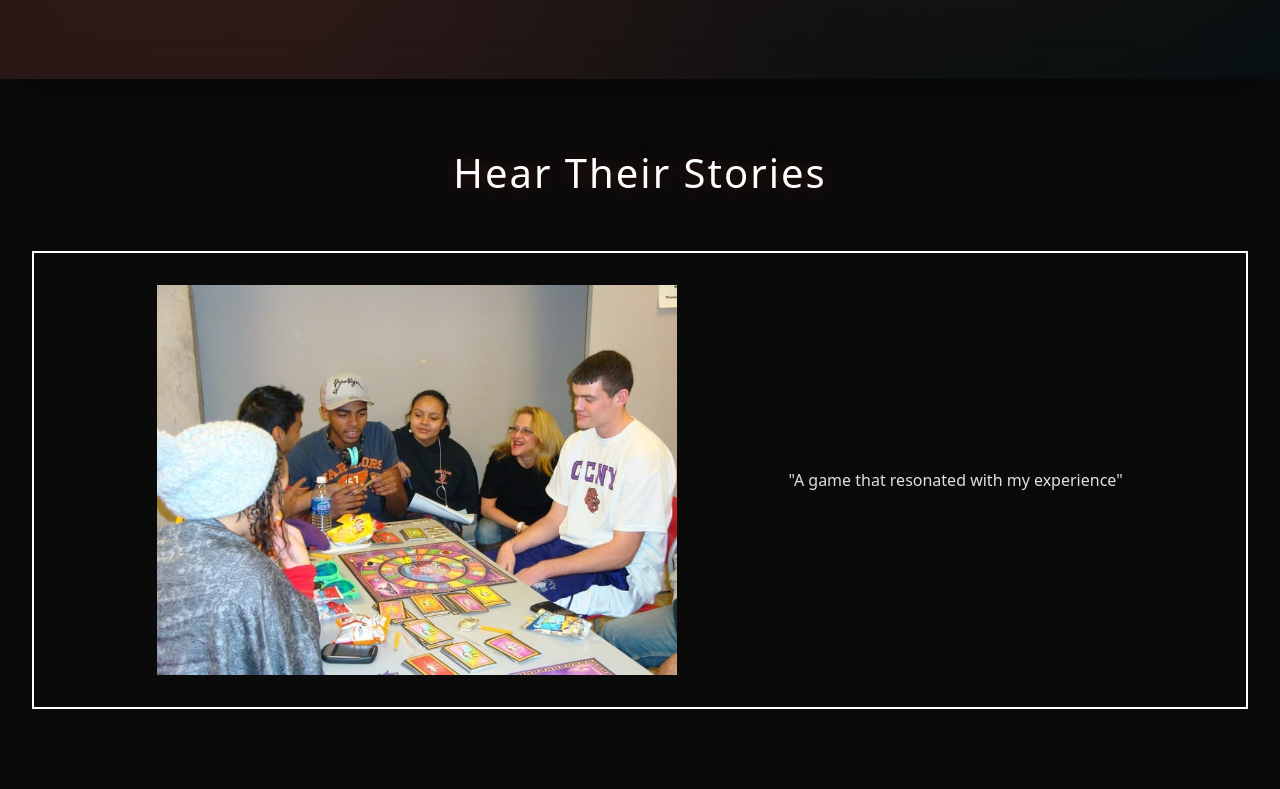
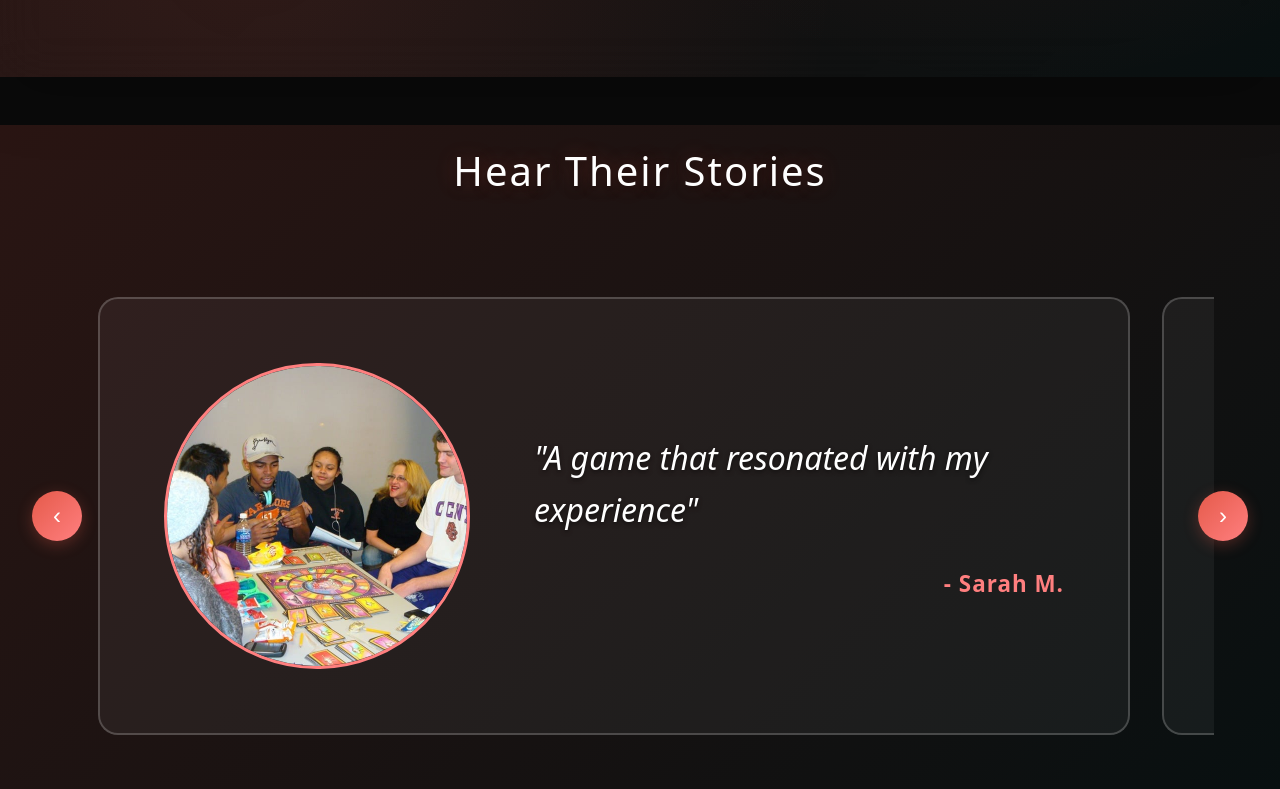
Before and after one commit to wahabahmed25/trance4mation-temp, a React (Vite) app: page / in a window 1280 px wide. Shown: the part 1451-2240 px from the top of the page. Built offline with nearby package versions, Linux system fonts and the light colour scheme.

Commit message:
added scrollable testimonials

```diff
--- a/src/pages/Home.css
+++ b/src/pages/Home.css
@@ -107,7 +107,7 @@
   backdrop-filter: blur(25px);
   display: flex;
   flex-direction: column;
-  border-top: 2px solid var(--coral-alpha-30);
+  border-top: none;
   box-shadow: 0 20px 60px var(--black-alpha-20), inset 0 1px 0 var(--white-alpha-90);
   position: relative;
   overflow: hidden;
@@ -232,22 +232,86 @@ h2 {
   display: flex;
   flex-direction: column;
   gap: 3rem;
+  background: var(--gradient-section);
+  position: relative;
+  overflow: hidden;
+}
+
+.testimonials-carousel-wrapper {
+  position: relative;
+  display: flex;
+  align-items: center;
+  margin-top: 2rem;
+  margin-bottom: 2rem;
 }
 
 .testimonials-container {
   display: flex;
-  align-items: center;
-  gap: 20px;
-  justify-content: space-evenly;
-  border: 2px solid white;
-  padding: 2rem;
-
+  gap: 2rem;
+  overflow-x: auto;
+  overflow-y: hidden;
+  scroll-behavior: smooth;
+  scroll-snap-type: x mandatory;
+  padding: 1rem 2rem;
+  margin-left: -2rem;
+  margin-right: -2rem;
+  flex: 1;
 }
 
-.testimonal-img {
-  width: 520px;
-  height: auto;
+/* Hide scrollbar for testimonials */
+.testimonials-container::-webkit-scrollbar {
+  display: none;
+}
 
+.testimonials-container {
+  scrollbar-width: none;
+}
+
+.testimonial-card {
+  min-width: 900px;
+  max-width: 1000px;
+  display: flex;
+  align-items: center;
+  gap: 4rem;
+  background: rgba(255, 255, 255, 0.05);
+  border: 2px solid rgba(255, 255, 255, 0.2);
+  border-radius: 20px;
+  padding: 4rem;
+  scroll-snap-align: center;
+  margin: 0 auto;
+}
+
+.testimonial-img {
+  width: 300px;
+  height: 300px;
+  object-fit: cover;
+  border-radius: 50%;
+  flex-shrink: 0;
+  border: 3px solid var(--golden-glow);
+}
+
+.testimonial-quote {
+  display: flex;
+  flex-direction: column;
+  gap: 2rem;
+  flex: 1;
+}
+
+.testimonial-quote p {
+  font-size: 2rem;
+  color: var(--text-white);
+  font-style: italic;
+  line-height: 1.6;
+  margin: 0;
+  text-shadow: 0 2px 4px var(--black-alpha-50);
+}
+
+.testimonial-author {
+  font-size: 1.4rem;
+  color: var(--golden-glow);
+  font-weight: 600;
+  text-align: right;
+  letter-spacing: 1px;
 }
 
 /* ==========================================
--- a/src/pages/Home.tsx
+++ b/src/pages/Home.tsx
@@ -20,6 +20,46 @@ function Home() {
         // If the carousel div exists, scroll it to the right
         if (carouselRef.current) {
             carouselRef.current.scrollBy({ left: 320, behavior: 'smooth' }); // card width + gap
+        }
+    };
+
+    const testimonials = [
+        {
+            quote: "A game that resonated with my experience",
+            author: "Sarah M.",
+            image: "/src/assets/ex_testimonal.png"
+        },
+        {
+            quote: "This platform helped me understand I wasn't alone in my struggles",
+            author: "Alex Rodriguez",
+            image: "/src/assets/ex_testimonal.png"
+        },
+        {
+            quote: "The interactive experiences gave me tools I never knew I needed",
+            author: "Jordan Kim",
+            image: "/src/assets/ex_testimonal.png"
+        },
+        {
+            quote: "Finally, a safe space where I could explore my mental health journey",
+            author: "Morgan Taylor",
+            image: "/src/assets/ex_testimonal.png"
+        }
+    ];
+
+    // Pointer to the testimonials carousel div
+    const testimonialsRef = useRef<HTMLDivElement>(null);
+
+    const scrollTestimonialsLeft = () => {
+        // If the testimonials div exists, scroll it to the left
+        if (testimonialsRef.current) {
+            testimonialsRef.current.scrollBy({ left: -920, behavior: 'smooth' }); // testimonial card width + gap
+        }
+    };
+
+    const scrollTestimonialsRight = () => {
+        // If the testimonials div exists, scroll it to the right
+        if (testimonialsRef.current) {
+            testimonialsRef.current.scrollBy({ left: 920, behavior: 'smooth' }); // testimonial card width + gap
         }
     };
 
@@ -65,13 +105,24 @@ function Home() {
 
             <section className="testimonials-section">
                 <h2>Hear Their Stories</h2>
-                <div className='testimonials-container'>
-                    <img className='testimonal-img' src="/src/assets/ex_testimonal.png" alt="" />
-
-                    <div className='testimonal-quote'>
-                        <p>"A game that resonated with my experience"</p>
-
+                <div className="testimonials-carousel-wrapper">
+                    <button className="carousel-arrow carousel-arrow-left" onClick={scrollTestimonialsLeft}>
+                        &#8249;
+                    </button>
+                    <div className="testimonials-container" ref={testimonialsRef}>
+                        {testimonials.map((testimonial, index) => (
+                            <div key={index} className="testimonial-card">
+                                <img className="testimonial-img" src={testimonial.image} alt={testimonial.author} />
+                                <div className="testimonial-quote">
+                                    <p>"{testimonial.quote}"</p>
+                                    <span className="testimonial-author">- {testimonial.author}</span>
+                                </div>
+                            </div>
+                        ))}
                     </div>
+                    <button className="carousel-arrow carousel-arrow-right" onClick={scrollTestimonialsRight}>
+                        &#8250;
+                    </button>
                 </div>
             </section>
 
```
